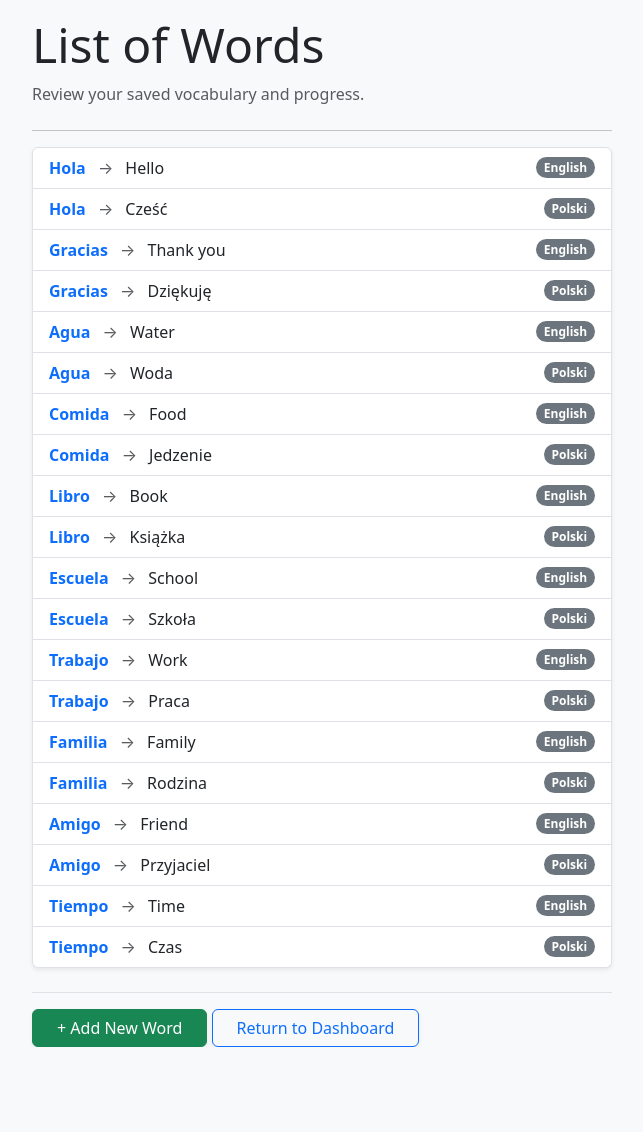
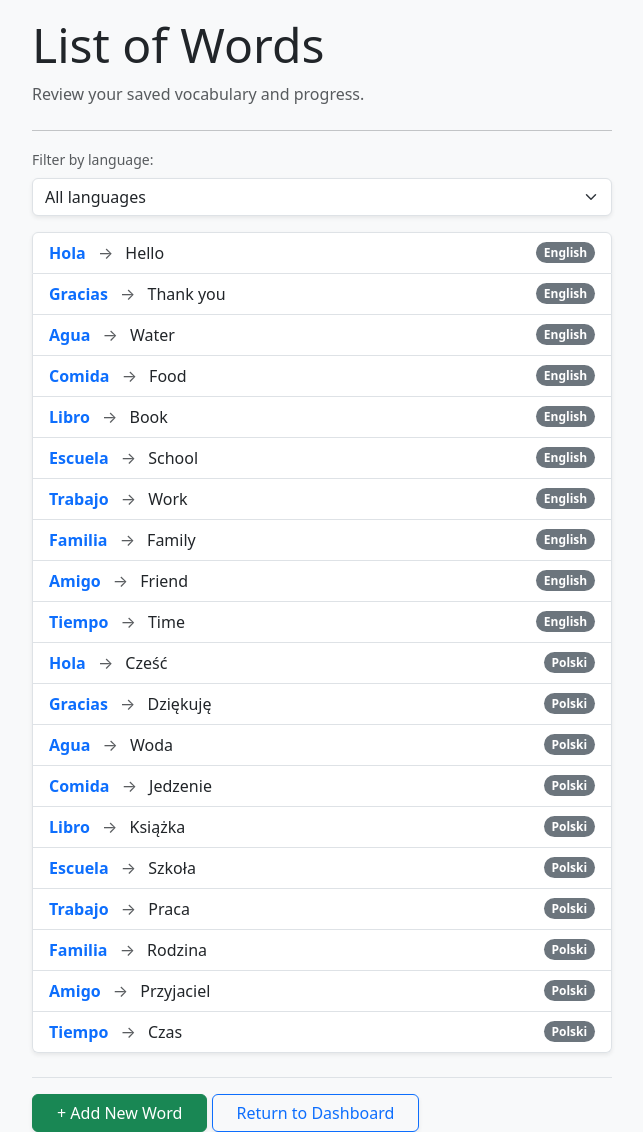
Before and after one commit to daniel-marquez-dev/language-learning-django-app, a Django app: page /vocabulary/words/ in a window 1280 px wide. Shown: the whole page, without its empty margins (16-659 px from the left). Before the commit the page ends 1047 px from the top, so only its background shows below. Run offline with Django 5.2, Linux system fonts and the light colour scheme; data comes from the database, SQL or seed files in the repository; parts of the project's set-up code (start-up, migrations or seed data) failed here and were passed over; some libraries are stand-ins or nearby versions.

Commit message:
Added filter by languages on the list words

```diff
--- a/vocabulary/templates/vocabulary/word_list.html
+++ b/vocabulary/templates/vocabulary/word_list.html
@@ -18,9 +18,20 @@
 
           <hr />
 
-          <ul class="list-group shadow-sm">
+          <div class="mb-3">
+            <label for="filterLanguage" class="form-label text-muted small">Filter by language:</label>
+            <select class="form-select shadow-sm" id="filterLanguage">
+              <option value="all">All languages</option>
+              {% regroup words by language as language_list %}
+              {% for lang in language_list %}
+                <option value="{{ lang.grouper }}">{{ lang.grouper }}</option>
+              {% endfor %}
+            </select>
+          </div>
+
+          <ul class="list-group shadow-sm" id="wordList">
             {% for word in words %}
-              <li class="list-group-item d-flex justify-content-between align-items-center">
+              <li class="list-group-item d-flex justify-content-between align-items-center word-item" data-lang="{{ word.language }}">
                 <div>
                   <span class="fw-bold text-primary">{{ word.original }}</span>
                   <span class="text-muted mx-2">→</span>
@@ -42,5 +53,28 @@
     </main>
 
     {% bootstrap_javascript %}
+
+    <script>
+      document.addEventListener('DOMContentLoaded', function () {
+        const filterSelect = document.getElementById('filterLanguage')
+
+        filterSelect.addEventListener('change', function () {
+          const selectedLang = this.value
+          const items = document.querySelectorAll('.word-item')
+
+          items.forEach((item) => {
+            const itemLang = item.getAttribute('data-lang')
+
+            if (selectedLang === 'all' || itemLang === selectedLang) {
+              item.classList.remove('d-none')
+              item.classList.add('d-flex')
+            } else {
+              item.classList.add('d-none')
+              item.classList.remove('d-flex')
+            }
+          })
+        })
+      })
+    </script>
   </body>
 </html>
--- a/vocabulary/views.py
+++ b/vocabulary/views.py
@@ -4,7 +4,7 @@ from .models import Word
 
 # DISPLAYING WORDS VIEW (DIA 3)
 def word_list(request):
-    words = Word.objects.all()
+    words = Word.objects.all().order_by('language')
     return render(request, "vocabulary/word_list.html", {"words": words})
 
 from django.shortcuts import render, redirect
```
